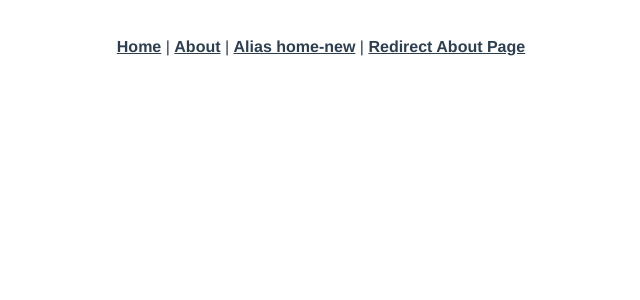
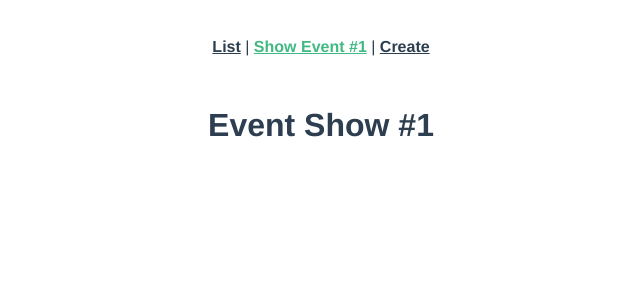
Before and after one commit to mahfuz110244/Vue-JS, a Vue app in the folder real-world-vue/: page /event in a window 1280 px wide. Shown: the top 300 px of the page, without its empty margins (319-959 px from the left). Built offline with nearby package versions, Linux system fonts and the light colour scheme.

Commit message:
basic routing ending practice with event crud

```diff
--- a/real-world-vue/src/App.vue
+++ b/real-world-vue/src/App.vue
@@ -1,10 +1,9 @@
 <template>
   <div id="app">
     <div id="nav">
-      <router-link :to="{ name: 'Home' }">Home</router-link> |
-      <router-link :to="{ name: 'About' }">About</router-link> |
-      <router-link :to="{ name: 'Alias' }">Alias home-new</router-link> |
-      <router-link :to="{ name: 'Redirect' }">Redirect About Page</router-link>
+      <router-link :to="{ name: 'event-list' }">List</router-link> |
+      <router-link :to="{ name: 'event-show' }">Show Event #1</router-link> |
+      <router-link :to="{ name: 'event-create' }">Create</router-link>
     </div>
     <router-view />
   </div>
--- a/real-world-vue/src/router/index.js
+++ b/real-world-vue/src/router/index.js
@@ -1,39 +1,26 @@
 import Vue from "vue";
 import VueRouter from "vue-router";
-import Home from "../views/Home.vue";
+import EventCreate from "../views/EventCreate.vue";
+import EventList from "../views/EventList.vue";
+import EventShow from "../views/EventShow.vue";
 
 Vue.use(VueRouter);
 
 const routes = [
   {
     path: "/",
-    name: "Home",
-    component: Home
+    name: "event-list",
+    component: EventList
   },
   {
-    path: "/home",
-    name: "Alias",
-    component: Home,
-    alias: "/home-new"
+    path: "/event",
+    name: "event-show",
+    component: EventShow
   },
   {
-    path: "/about",
-    name: "About",
-    // route level code-splitting
-    // this generates a separate chunk (about.[hash].js) for this route
-    // which is lazy-loaded when the route is visited.
-    component: () =>
-      import(/* webpackChunkName: "about" */ "../views/About.vue")
-  },
-  {
-    path: "/redirect",
-    name: "Redirect",
-    // route level code-splitting
-    // this generates a separate chunk (about.[hash].js) for this route
-    // which is lazy-loaded when the route is visited.
-    component: () =>
-      import(/* webpackChunkName: "popular" */ "../views/Popular.vue"),
-    redirect: "/about"
+    path: "/event/create",
+    name: "event-create",
+    component: EventCreate
   }
 ];
 
--- a/real-world-vue/src/views/About.vue
+++ /dev/null
@@ -1,5 +0,0 @@
-<template>
-  <div class="about">
-    <h1>This is an about page</h1>
-  </div>
-</template>
--- /dev/null
+++ b/real-world-vue/src/views/EventCreate.vue
@@ -0,0 +1,3 @@
+<template>
+  <h1>Event Create</h1>
+</template>
--- /dev/null
+++ b/real-world-vue/src/views/EventList.vue
@@ -0,0 +1,3 @@
+<template>
+  <h1>Event Listing</h1>
+</template>
--- /dev/null
+++ b/real-world-vue/src/views/EventShow.vue
@@ -0,0 +1,3 @@
+<template>
+  <h1>Event Show #1</h1>
+</template>
--- a/real-world-vue/src/views/Home.vue
+++ /dev/null
@@ -1,18 +0,0 @@
-<template>
-  <div class="home">
-    <img alt="Vue logo" src="../assets/logo.png" />
-    <HelloWorld msg="Welcome to Your Vue.js App" />
-  </div>
-</template>
-
-<script>
-// @ is an alias to /src
-import HelloWorld from "@/components/HelloWorld.vue";
-
-export default {
-  name: "Home",
-  components: {
-    HelloWorld
-  }
-};
-</script>
--- a/real-world-vue/src/views/Popular.vue
+++ /dev/null
@@ -1,5 +0,0 @@
-<template>
-  <div class="popular">
-    <h1>This is an Popular page</h1>
-  </div>
-</template>
```
